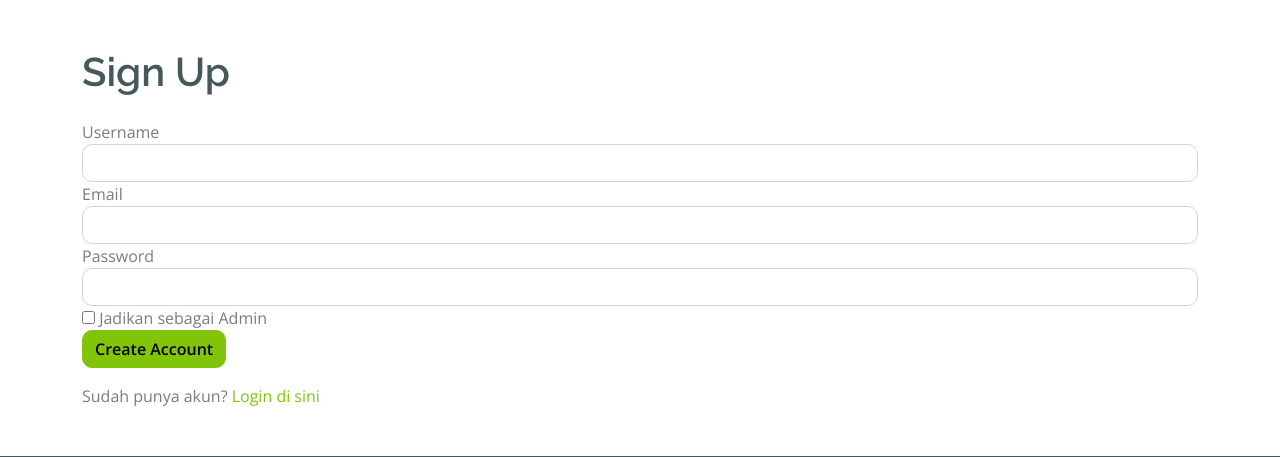
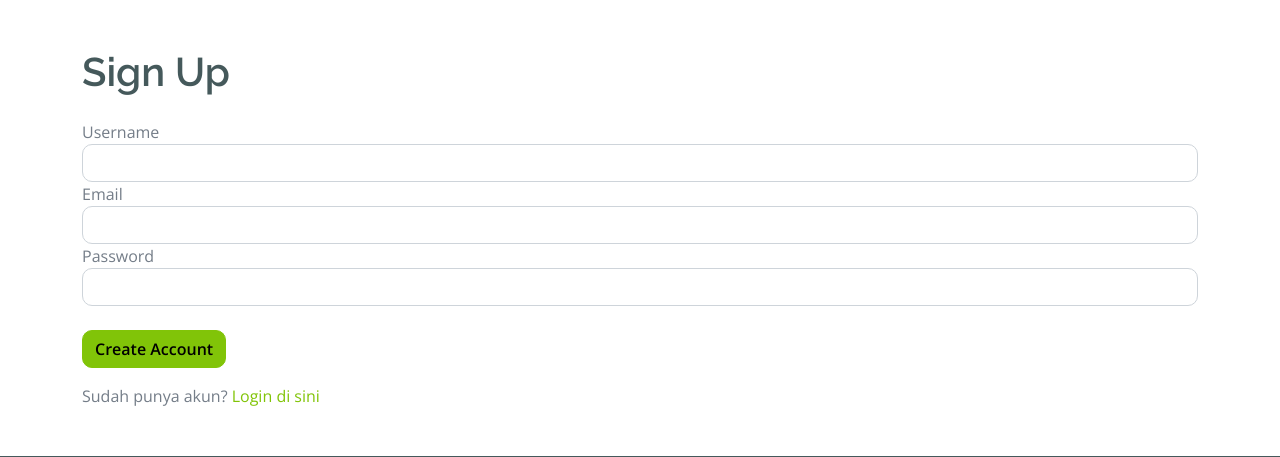
Before and after one commit to Brodicx/updatewebsite, a Flask app: page /sign-up in a window 1280 px wide. Shown: the top 457 px of the page. Run offline with Flask 3, Linux system fonts and the light colour scheme; some libraries are stand-ins or nearby versions.

Commit message:
sign-up.html

```diff
--- a/templates/sign-up.html
+++ b/templates/sign-up.html
@@ -48,7 +48,9 @@
             </div>
             <div class="form-group">
                 <label>
-                    <input type="checkbox" name="is_admin"> Jadikan sebagai Admin
+                    <!-- {{ edit_1 }} -->
+                    <!-- Jadikan sebagai Admin -->
+                    <!-- {{ edit_1 }} -->
                 </label>
             </div>
             <button type="submit" class="btn btn-primary">Create Account</button>
```
